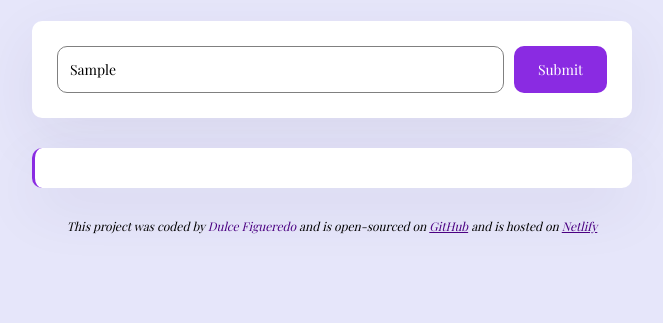
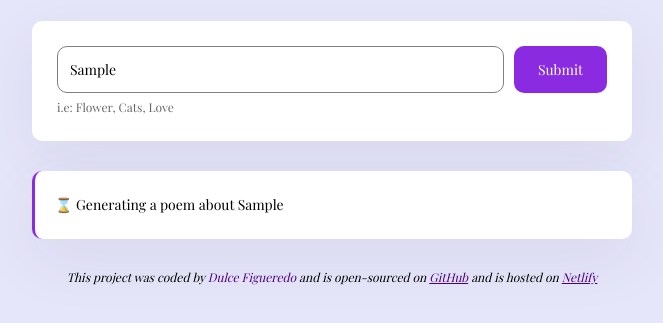
Before and after one commit to DulcePy/AIProject, a plain HTML site: page index.html in a window 1280 px wide. Both pictures are taken after typing "Sample" into the empty fields and a click on the input "Submit". Shown: the part 117-440 px from the top of the page, without its empty margins (308-971 px from the left). Drawn offline with nearby package versions, Linux system fonts and the light colour scheme; no server answers; a web font is replaced by a local one.

Commit message:
improve the User Experience

```diff
--- a/index.html
+++ b/index.html
@@ -21,10 +21,11 @@
         <h1>AI Poem Generator</h1>
       </header>
       <main>
+        <div class="form-container">
           <form id="poem-generator-form">
             <input
               type="text"
-            placeholder="Enter te topic of the poem"
+              placeholder="Enter the topic of the poem you'd like to generate"
               required
               autofocus
               autocomplete="off"
@@ -33,11 +34,14 @@
             />
             <input type="submit" value="Submit" class="button" />
           </form>
-        <div class="poem-content" id="poem"></div>
+
+          <div class="hint">i.e: Flower, Cats, Love</div>
+        </div>
+        <div class="poem-content hidden" id="poem"></div>
       </main>
       <footer>
-        This project was coded by <span class="author-name">Dulce Figueredo</span> and is
-        open-sourced on
+        This project was coded by
+        <span class="author-name">Dulce Figueredo</span> and is open-sourced on
         <a href="https://github.com/DulcePy/AIProject">GitHub</a> and is hosted
         on
         <a href="https://poem-generator-ia.netlify.app/">Netlify</a>
--- a/src/script.js
+++ b/src/script.js
@@ -17,6 +17,11 @@ function generatePoem(event) {
   let context =
     "You are a romantic poem expert and love to write short poems. Your mission is to generate 4 line poem and separate each line with a <br />. Make sure to follow the user instructions. Do not include a title to the poem. Sign the poem with 'SheCodes AI' inside a <strong> element at the end of the poem and NOT at the beginning";
   let apiURL = `https://api.shecodes.io/ai/v1/generate?prompt=${promptt}&context=${context}&key=${apiKey}`;
+
+  let poemElement = document.querySelector("#poem");
+  poemElement.classList.remove("hidden");
+  poemElement.innerHTML = `<div class="generating">⌛ Generating a poem about ${instructionsInput.value}</div>`;
+
   // make call to the API
   axios.get(apiURL).then(displayPoem);
 }
--- a/src/style.css
+++ b/src/style.css
@@ -18,13 +18,24 @@ h1 {
   text-align: center;
 }
 
-form {
+.form-container {
   padding: 25px;
   background-color: white;
   border-radius: 10px;
-  display: flex;
   box-shadow: 0px 20px 60px rgba(65, 50, 100, 0.08);
   margin-bottom: 30px;
+}
+
+form {
+  display: flex;
+}
+
+.hint {
+  line-height: 1.5;
+  font-size: 12px;
+  margin-top: 5px;
+  opacity: 0.6;
+  font-family: "Playfair Display", serif;
 }
 
 .instructions {
@@ -63,6 +74,10 @@ form {
   border-radius: 10px;
 }
 
+.hidden {
+  display: none;
+}
+
 .poem-content strong {
   color: #4b0082;
 }
@@ -82,3 +97,18 @@ a {
 .author-name {
   color: #4b0082;
 }
+
+.generating {
+  animation: blink-animation 1s steps(5, start) infinite;
+}
+
+@keyframes blink-animation {
+  to {
+    visibility: hidden;
+  }
+}
+@-webkit-keyframes blink-animation {
+  to {
+    visibility: hidden;
+  }
+}
```
Lines whose indentation alone changed are shown as unchanged.
